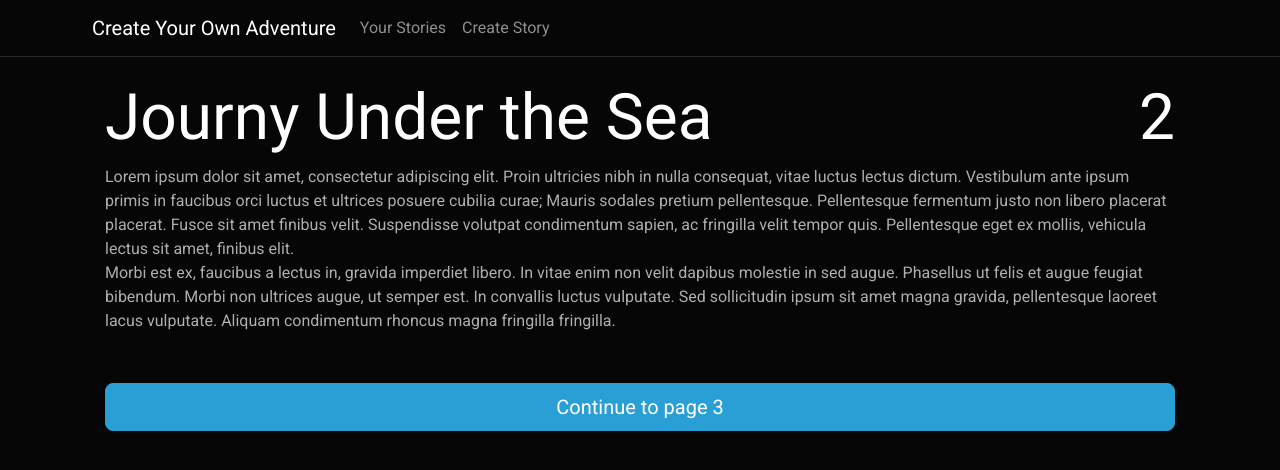
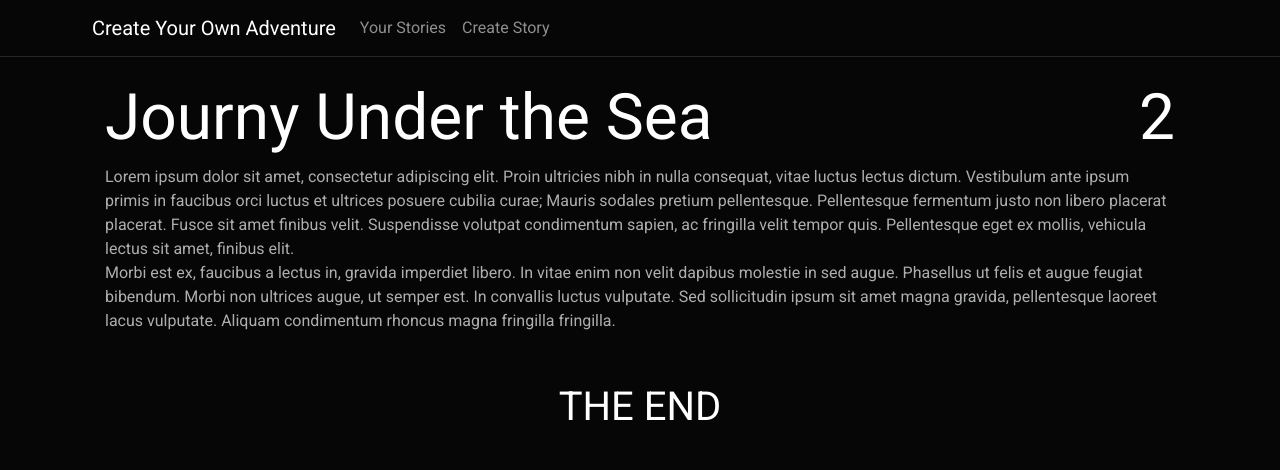
Before and after one commit to jadenmounteer/createYourOwnAdventure, an Angular app: page /readStory/1 in a window 1280 px wide. Shown: the top 470 px of the page. Built offline with nearby package versions, Linux system fonts and the light colour scheme.

Commit message:
Add ending html

```diff
--- a/src/app/read-story/read-story.component.html
+++ b/src/app/read-story/read-story.component.html
@@ -20,4 +20,8 @@
       {{ choice.text }}
     </button>
   </div>
+
+  <div class="ending" *ngIf="showEnding">
+    <h3>THE END</h3>
+  </div>
 </div>
--- a/src/app/read-story/read-story.component.scss
+++ b/src/app/read-story/read-story.component.scss
@@ -9,3 +9,8 @@
 .choices {
   margin-top: 50px;
 }
+
+.ending {
+  margin-top: 50px;
+  text-align: center;
+}
--- a/src/app/read-story/read-story.component.ts
+++ b/src/app/read-story/read-story.component.ts
@@ -14,6 +14,7 @@ export class ReadStoryComponent implements OnInit {
   public currentPage: Page | undefined;
   public showChoices: boolean = false;
   public continueToNextPage: boolean = false;
+  public showEnding: boolean = false;
 
   constructor(
     private route: ActivatedRoute,
@@ -64,7 +65,7 @@ export class ReadStoryComponent implements OnInit {
           this.showChoices = true;
           break;
         default:
-          console.log('Hello world!');
+          this.showEnding = true;
           break;
       }
     }
--- a/src/app/types/types.ts
+++ b/src/app/types/types.ts
@@ -13,7 +13,6 @@ export interface Page {
   currentPage: Boolean;
   whenReaderFinishesPage: number;
   choices: Array<Choice> | undefined;
-  ending: string | undefined;
 }
 
 export interface Choice {
--- a/src/assets/json/dummy-data.json
+++ b/src/assets/json/dummy-data.json
@@ -26,7 +26,7 @@
             "pageNumber": 2,
             "currentPage": true,
             "pageText": "Lorem ipsum dolor sit amet, consectetur adipiscing elit. Proin ultricies nibh in nulla consequat, vitae luctus lectus dictum. Vestibulum ante ipsum primis in faucibus orci luctus et ultrices posuere cubilia curae; Mauris sodales pretium pellentesque. Pellentesque fermentum justo non libero placerat placerat. Fusce sit amet finibus velit. Suspendisse volutpat condimentum sapien, ac fringilla velit tempor quis. Pellentesque eget ex mollis, vehicula lectus sit amet, finibus elit. <br>  Morbi est ex, faucibus a lectus in, gravida imperdiet libero. In vitae enim non velit dapibus molestie in sed augue. Phasellus ut felis et augue feugiat bibendum. Morbi non ultrices augue, ut semper est. In convallis luctus vulputate. Sed sollicitudin ipsum sit amet magna gravida, pellentesque laoreet lacus vulputate. Aliquam condimentum rhoncus magna fringilla fringilla.",
-            "whenReaderFinishesPage": 1,
+            "whenReaderFinishesPage": 3,
             "choices": [
               {
                 "id": 1,
@@ -40,8 +40,7 @@
                 "text": "Refuse and stay on dry land.",
                 "linksToPage": 2
               }
-            ],
-            "ending": "The end"
+            ]
           }
         ]
       },
@@ -65,8 +64,7 @@
                 "text": "This is a choice",
                 "linksToPage": 2
               }
-            ],
-            "ending": "The end"
+            ]
           }
         ]
       }
```
